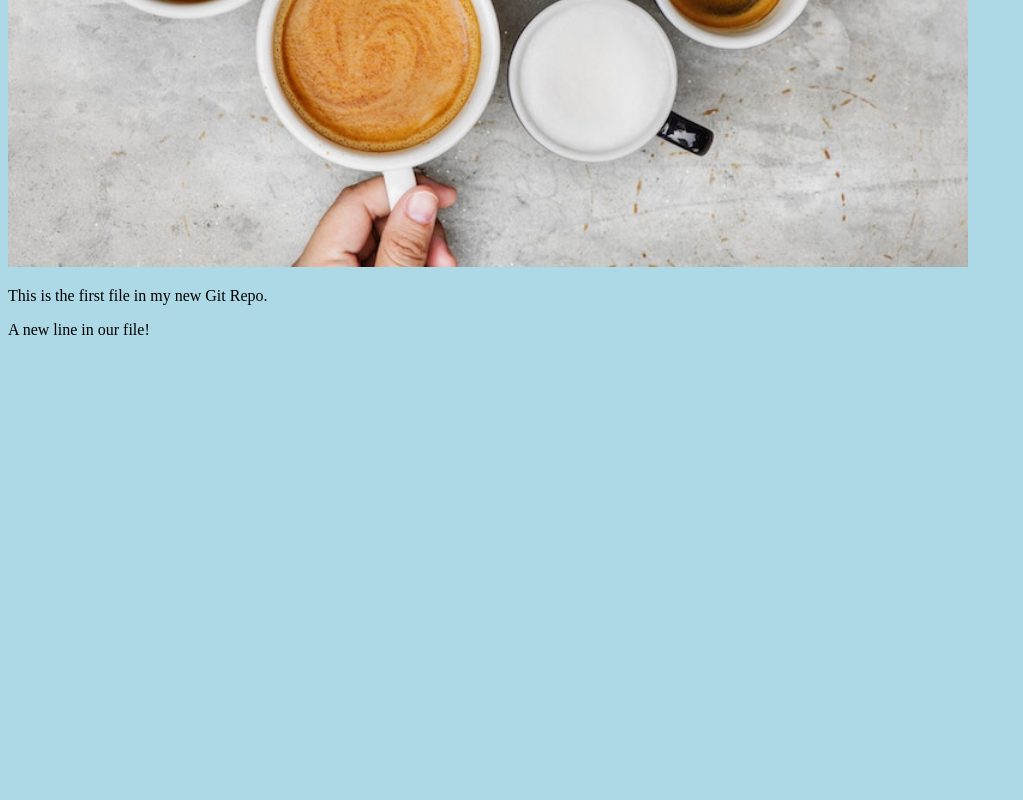
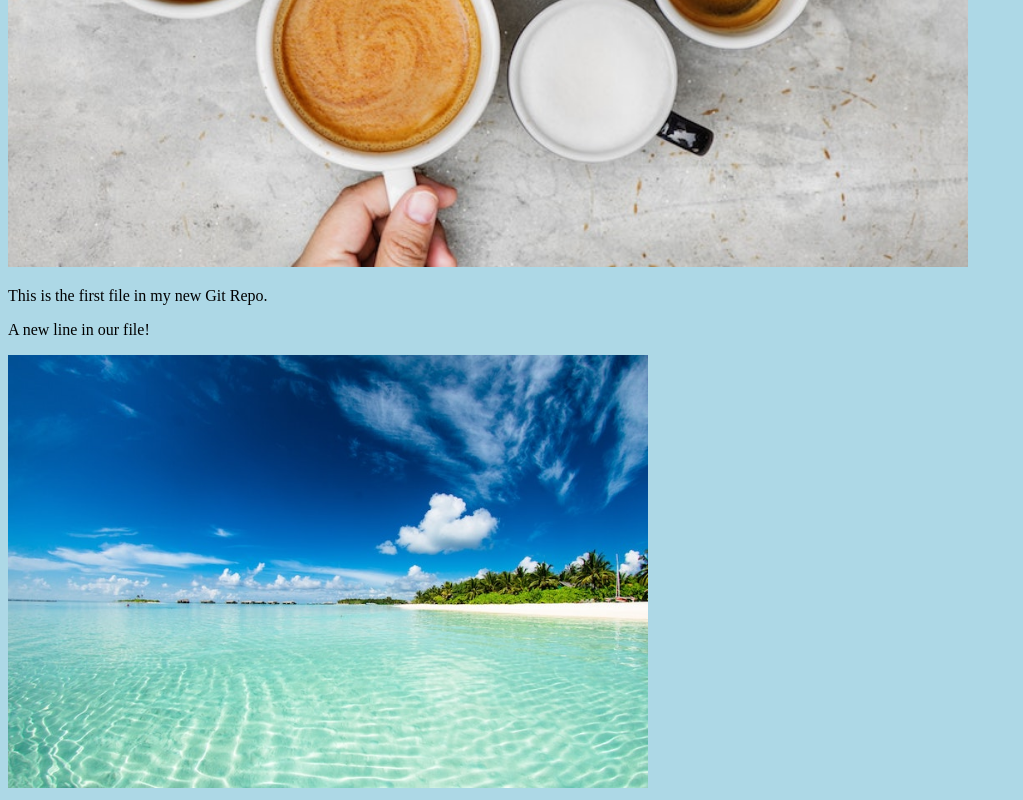
Before and after one commit to CloudKarthik143/hello_world, a plain HTML site: page index.html in a window 1280 px wide. Shown: the part 512-1312 px from the top of the page, without its empty margins (0-1023 px from the left). Before the commit the page ends 867 px from the top, so only its background shows below. Drawn offline with Linux system fonts and the light colour scheme.

Commit message:
updated index.html with beach.jpg in new_branch

```diff
--- a/index.html
+++ b/index.html
@@ -11,6 +11,6 @@
 style="width:100%;max-width:960px"></div>
 <p>This is the first file in my new Git Repo.</p>
 <p>A new line in our file!</p>
-
+<div><img src="beach.jpg" alt="beach image" style="width:100%;max-width:640px"></div>
 </body>
 </html>
```
Also changed, not shown: beach.jpg (added).
